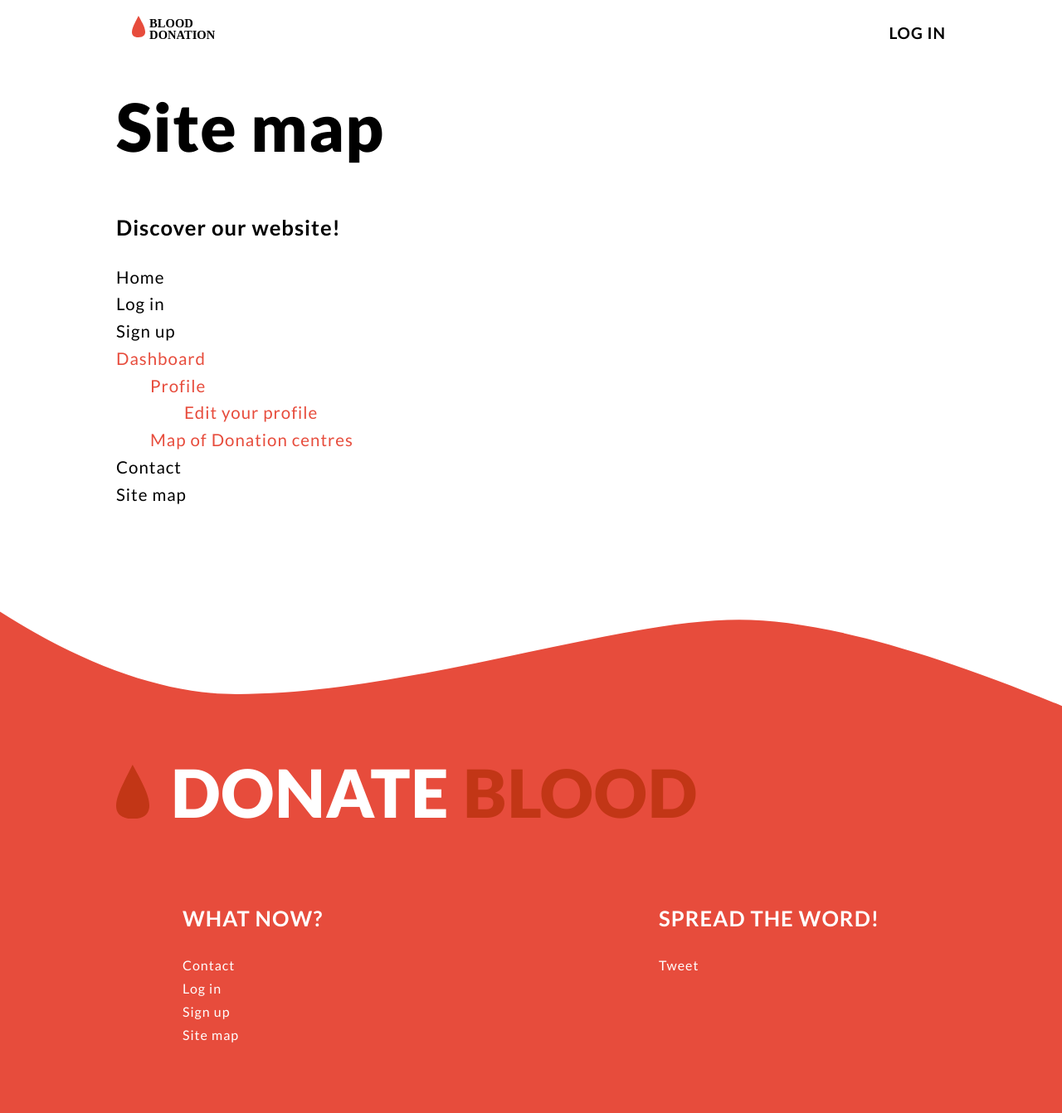
After one commit to mountiny/blood_donation, a Django app: page /app/site-map/ in a window 1280 px wide. The commit adds this page. Shown: the whole page at 83% size. Run offline with Django 3.2, Linux system fonts and the light colour scheme; some libraries are stand-ins or nearby versions.

Commit message:
App footer, Contact page, Site map page, additional changes to design of the landing page done

```diff
--- a/app/urls.py
+++ b/app/urls.py
@@ -9,4 +9,6 @@ urlpatterns = [
     path('app/', views.app, name='app'),
     path('login/', views.login, name='login'),
     path('signup/', views.signup, name='signup'),
+    path('contact/', views.contact, name='contact'),
+    path('site-map/', views.sitemap, name='sitemap'),
 ]
--- a/app/views.py
+++ b/app/views.py
@@ -57,6 +57,36 @@ def signup(request):
     # Return a rendered response to send to the client.
     return response
 
+def contact(request):
+    # category_list = Category.objects.order_by('-likes')[:5]
+    # pages_list = Page.objects.order_by('-views')[:5]
+
+    context_dict = {}
+    # context_dict['boldmessage'] = 'Crunchy, creamy, cookie, candy, cupcake!'
+    # context_dict['categories'] = category_list
+    # context_dict['pages'] = pages_list
+
+    # visitor_cookie_handler(request)
+
+    response = render(request, 'app/contact.html', context=context_dict)
+    # Return a rendered response to send to the client.
+    return response
+
+def sitemap(request):
+    # category_list = Category.objects.order_by('-likes')[:5]
+    # pages_list = Page.objects.order_by('-views')[:5]
+
+    context_dict = {}
+    # context_dict['boldmessage'] = 'Crunchy, creamy, cookie, candy, cupcake!'
+    # context_dict['categories'] = category_list
+    # context_dict['pages'] = pages_list
+
+    # visitor_cookie_handler(request)
+
+    response = render(request, 'app/site-map.html', context=context_dict)
+    # Return a rendered response to send to the client.
+    return response
+
 def app(request):
     # category_list = Category.objects.order_by('-likes')[:5]
     # pages_list = Page.objects.order_by('-views')[:5]
--- a/static/styles/_forms.scss
+++ b/static/styles/_forms.scss
@@ -4,10 +4,6 @@
     @include justify_content(flex-start);
     @include align-items(center);
     @include align-content(center);
-}
-
-.form-heading {
-    padding-top: 4vh;
 }
 
 .form-wrapper {
--- a/static/styles/app.css
+++ b/static/styles/app.css
@@ -282,6 +278,7 @@ html, body {
   font-family: "Lato", helvetica;
   letter-spacing: 1px;
   background-color: #e74c3c;
+  overflow-x: hidden;
 }
 
 a {
@@ -291,11 +288,17 @@ a {
 
 .page-container {
   background-color: white;
+  overflow: hidden;
+}
+
+.page-heading {
+  padding-top: 4vh;
 }
 
 .main-container {
   position: relative;
   width: 100%;
+  padding-bottom: 10vh;
 }
 
 .navbar-top {
@@ -540,6 +545,54 @@ a {
           transform: translateY(8px);
 }
 
+.contact-block__wrapper {
+  position: relative;
+  padding: 40px 0px 40px 0px;
+  display: -webkit-box;
+  display: -ms-flexbox;
+  display: flex;
+  -webkit-box-pack: justify;
+  -ms-flex-pack: justify;
+  justify-content: space-between;
+  -webkit-box-align: start;
+  -ms-flex-align: start;
+  align-items: flex-start;
+  -ms-flex-line-pack: center;
+  align-content: center;
+}
+
+.contact-block {
+  width: 44%;
+}
+
+.contact-block h3 {
+  padding: 30px 0px 30px 0px;
+}
+
+.contact-block p {
+  margin: 20px 0px;
+  line-height: 24px;
+  letter-spacing: 1px;
+  text-align: justify;
+}
+
+.contact-block h4 {
+  line-height: 32px;
+}
+
+.site-map {
+  font-size: 1.28em;
+  line-height: 1.6em;
+}
+
+.site-map li ul {
+  text-indent: 2em;
+}
+
+.site-map li ul li ul {
+  text-indent: 4em;
+}
+
 .footer-delimiter {
   width: 104%;
   position: relative;
@@ -554,6 +607,9 @@ footer {
 }
 
 .footer-heading__container {
+  width: 100%;
+  position: relative;
+  top: 40px;
   display: -webkit-box;
   display: -ms-flexbox;
   display: flex;
@@ -575,6 +631,38 @@ footer {
 
 .footer-heading {
   color: white;
+}
+
+.footer-text {
+  display: -webkit-box;
+  display: -ms-flexbox;
+  display: flex;
+  -webkit-box-pack: justify;
+  -ms-flex-pack: justify;
+  justify-content: space-between;
+  -webkit-box-align: start;
+  -ms-flex-align: start;
+  align-items: flex-start;
+  -ms-flex-line-pack: center;
+  align-content: center;
+  padding: 80px;
+}
+
+.footer-text__column {
+  position: relative;
+  padding-top: 60px;
+}
+
+.footer-list__app {
+  list-style: none;
+  line-height: 28px;
+  margin-top: 30px;
+}
+
+.footer-list__social {
+  list-style: none;
+  line-height: 28px;
+  margin-top: 30px;
 }
 
 @media only screen and (max-width: 800px) {
--- a/static/styles/app.scss
+++ b/static/styles/app.scss
@@ -11,6 +11,7 @@ html, body {
     font-family: $base-font-family;
     letter-spacing: 1px;
     background-color: $primary;
+    overflow-x: hidden;
 }
 a {
     color: inherit;
@@ -19,11 +20,17 @@ a {
 
 .page-container {
     background-color: white;
+    overflow: hidden;
+}
+
+.page-heading {
+    padding-top: 4vh;
 }
 
 .main-container {
     position: relative;
     width: 100%;
+    padding-bottom: 10vh;
 }
 .navbar-top {
     position: relative;
@@ -205,6 +213,45 @@ a {
     }
 }
 
+.contact-block__wrapper {
+    position: relative;
+    padding: 40px 0px 40px 0px;
+    @include display_flexbox();
+    @include justify_content(space-between);
+    @include align-items(flex-start);
+    @include align-content(center);
+}
+.contact-block {
+    width: 44%;
+    h3 {
+        padding: 30px 0px 30px 0px;
+    }
+    p {
+        margin: 20px 0px;
+        line-height: 24px;
+        letter-spacing: 1px;
+        text-align: justify;
+    }
+    h4 {
+        line-height: 32px;
+    }
+}
+
+.site-map {
+    font-size: 0.8*$h3;
+    line-height: $h3;
+    li {
+        ul {
+            text-indent: 2em;
+            li {
+                ul {
+                    text-indent: 4em;
+                }
+            }
+        }
+    }
+}
+
 .footer-delimiter {
     width: 104%;
     position: relative;
@@ -218,6 +265,9 @@ footer {
 
 }
 .footer-heading__container {
+    width: 100%;
+    position: relative;
+    top: 40px;
     @include display_flexbox();
     @include justify_content(flex-start);
     @include align-items(center);
@@ -230,6 +280,29 @@ footer {
 }
 .footer-heading {
     color: white;
+}
+.footer-text {
+    @include display_flexbox();
+    @include justify_content(space-between);
+    @include align-items(flex-start);
+    @include align-content(center);
+    padding: 80px;
+}
+.footer-text__column {
+    position: relative;
+    padding-top: 60px;
+}
+.footer-list__app {
+    list-style: none;
+    line-height: 28px;
+    margin-top: 30px;
+
+}
+.footer-list__social {
+    list-style: none;
+    line-height: 28px;
+    margin-top: 30px;
+
 }
 
 
--- a/templates/app/base.html
+++ b/templates/app/base.html
@@ -17,6 +17,23 @@
     <meta name="msapplication-TileColor" content="#e74c3c">
     <meta name="theme-color" content="#ffffff">
     <!-- Favicon end -->
+
+    <script>window.twttr = (function(d, s, id) {
+            var js, fjs = d.getElementsByTagName(s)[0],
+              t = window.twttr || {};
+            if (d.getElementById(id)) return t;
+            js = d.createElement(s);
+            js.id = id;
+            js.src = "https://platform.twitter.com/widgets.js";
+            fjs.parentNode.insertBefore(js, fjs);
+
+            t._e = [];
+            t.ready = function(f) {
+              t._e.push(f);
+            };
+
+            return t;
+          }(document, "script", "twitter-wjs"));</script>
 </head>
 <body>
     <div class="page-container">
@@ -55,26 +72,35 @@
                         <h1 class="footer-heading h-900 h-uppercase">Donate <span class="h-primary-dark">blood</span></h1>
                     </div>
                     <div class="footer-text">
-                        <div class="footer-text__column">
+                        <div class="footer-text__column column-text">
                             <h3 class="h-700 h-uppercase">
                                 what now?
                             </h3>
                             <ul class="footer-list__app">
-                                <li>Contact</li>
-                                <li>Log in</li>
-                                <li>Sign up</li>
-                                <li>Site map</li>
+                                <li>
+                                    <a class="footer-link" href="{% url 'app:contact' %}">Contact</a>
+                                </li>
+                                <li>
+                                    <a class="footer-link" href="{% url 'app:login' %}">Log in</a>
+                                </li>
+                                <li>
+                                    <a class="footer-link" href="{% url 'app:signup' %}">Sign up</a>
+                                </li>
+                                <li>
+                                    <a class="footer-link" href="{% url 'app:sitemap' %}">Site map</a>
+                                </li>
                             </ul>
                         </div>
-                        <div class="footer-text__social">
+                        <div class="footer-text__column column-social">
                                 <h3 class="h-700 h-uppercase">
-                                    what now?
+                                   Spread the word!
                                 </h3>
-                                <ul class="footer-list__app">
-                                    <li>Contact</li>
-                                    <li>Log in</li>
-                                    <li>Sign up</li>
-                                    <li>Site map</li>
+                                <ul class="footer-list__social">
+                                    <li>
+                                        <a class="twitter-share-button" aria-size="large"
+                                    href="https://twitter.com/intent/tweet?text=Donate%20blood!">
+                                    Tweet</a>
+                                    </li>
                                 </ul>
                             </div>
 
--- a/templates/app/index.html
+++ b/templates/app/index.html
@@ -37,7 +37,7 @@
             </div>
             <div class="block-unit h-border-radius">
                 <a class="block-unit__link" href="#how-is-it-used">
-                    <span class="block-unit__text h-700">What is the blood used for?</span>
+                    <span class="block-unit__text h-700">How is the blood used?</span>
                     <img src="{% static 'images/box_wave_3.svg' %}" alt="" class="block-wave">
                 </a>
             </div>
--- a/templates/app/login.html
+++ b/templates/app/login.html
@@ -17,9 +17,10 @@
 
     <div class="form-container h-width">
 
-        <h1 class="form-heading h-900 h-text-center">Log in</h1>
+        <h1 class="page-heading h-900 h-text-center">Log in</h1>
 
         <form class="form-wrapper" action="">
+            {% csrf_token %}
 
             <input type="text" name="email" id="email_field" placeholder="Email">
             <input type="password" name="password" id="password_field" placeholder="Password">
--- a/templates/app/signup.html
+++ b/templates/app/signup.html
@@ -17,9 +17,10 @@
 
     <div class="form-container h-width">
 
-        <h1 class="form-heading h-900 h-text-center">Sign up</h1>
+        <h1 class="page-heading h-900 h-text-center">Sign up</h1>
 
         <form class="form-wrapper" action="">
+            {% csrf_token %}
 
             <input type="text" name="email" id="email_field" placeholder="Email">
             <input type="password" name="password" id="password_field" placeholder="Password">
--- /dev/null
+++ b/templates/app/site-map.html
@@ -0,0 +1,72 @@
+{% extends 'app/base.html' %}
+{% load staticfiles %}
+
+{% block menu_items_block %}
+
+<li class="menu-item">
+        <a class="menu-item__link h-link-effect" href="{% url 'app:login' %}">
+            log in
+        </a>
+    </li>
+
+{% endblock %}
+
+{% block body_block %}
+
+<div class="main-container">
+
+    <div class="contact-container h-width">
+
+        <h1 class="page-heading h-900">Site map</h1>
+
+       <div class="contact-block__wrapper">
+           <div class="contact-block">
+                <h3 class="h-700">Discover our website!</h3>
+                <ul class="site-map">
+                        <li>
+                            <a href="{% url 'app:index' %}">Home</a>
+                        </li>
+                        <li>
+                            <a href="{% url 'app:login' %}">Log in</a>
+                        </li>
+                        <li>
+                            <a href="{% url 'app:signup' %}">Sign up</a>
+                        </li>
+                        <li class="h-primary">
+                            <a href="{% url 'app:login' %}">Dashboard</a>
+                        </li>
+                        <li class="h-primary">
+                            <ul>
+                                <li>
+                                    <a href="{% url 'app:login' %}">Profile</a>
+                                </li>
+                                <li>
+                                    <ul>
+                                        <li>
+                                            <a href="{% url 'app:login' %}">Edit your profile</a>
+                                        </li>
+                                    </ul>
+                                </li>
+                                <li>
+                                    <a href="{% url 'app:login' %}">Map of Donation centres</a>
+                                </li>
+                            </ul>
+                        </li>
+                        <li>
+                            <a href="{% url 'app:contact' %}">Contact</a>
+                        </li>
+                        <li>
+                            <a href="{% url 'app:sitemap' %}">Site map</a>
+                        </li>
+                    </ul>
+
+            </div>
+
+       </div>
+
+
+    </div>
+</div>
+
+
+{% endblock %}
```
Also changed, not shown: other parts of static/styles/app.css (+53 -32 lines), other parts of static/styles/app.scss (+25 -7 lines), templates/app/contact.html (added, +43 -0 lines), 1 other file.
